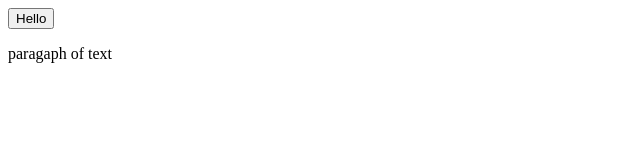
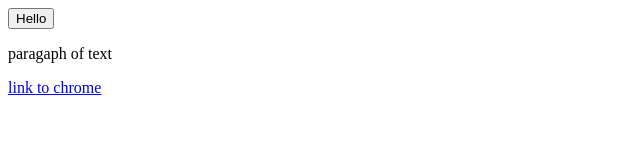
Before and after one commit to aaron-woodhead/practise, a plain HTML site: page index.html in a window 1280 px wide. Shown: the whole page, without its empty margins (0-640 px from the left). Drawn offline with Linux system fonts and the light colour scheme.

Commit message:
Link to Chrome added

```diff
--- a/index.html
+++ b/index.html
@@ -1,2 +1,5 @@
 <button>Hello</button>
 <P>paragaph of text</P>
+
+
+<a href="https://www.google.com/intl/en_uk/chrome/">link to chrome</a>
```
